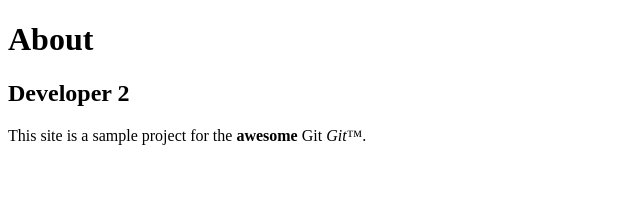
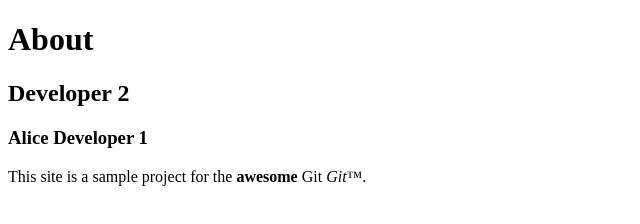
Before and after one commit to imvinaysharma/website, a plain HTML site: page about.html in a window 1280 px wide. Shown: the whole page, without its empty margins (0-640 px from the left). Drawn offline with Linux system fonts and the light colour scheme.

Commit message:
from DevA

```diff
--- a/about.html
+++ b/about.html
@@ -6,6 +6,7 @@
   <body>
     <h1>About</h1>
     <h2>Developer 2</h2>
+    <h3>Alice Developer 1</h3>
     <p>This site is a sample project for the <strong>awesome</strong> Git
       <em>Git™</em>.</p>
 
```
